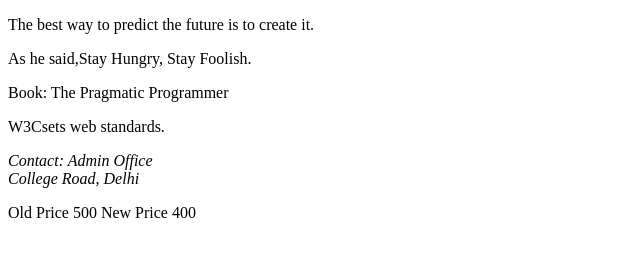
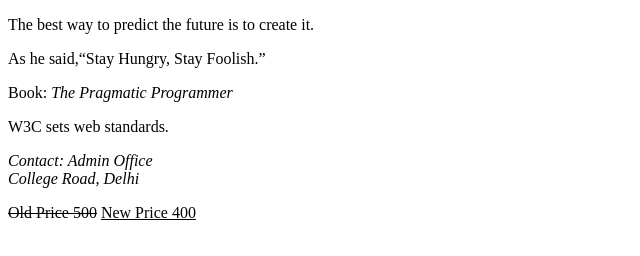
Before and after one commit to Yashpoonia05/WDW_0200, a plain HTML site: page Web Designing Workshop Assignment/Assignment 9/index.html in a window 1280 px wide. Shown: the full height of the page, 0-640 px from the left. Drawn offline with Linux system fonts and the light colour scheme.

```diff
--- a/Web Designing Workshop Assignment/Assignment 9/index.html
+++ b/Web Designing Workshop Assignment/Assignment 9/index.html
@@ -7,14 +7,14 @@
 </head>
 <body>
    <p>The best way to predict the future is to create it.</p>
-   <p>As he said,Stay Hungry, Stay Foolish.</p>
-   <p>Book: The Pragmatic Programmer</p>
-   <p>W3Csets web standards.</p>
+   <p>As he said,<q>Stay Hungry, Stay Foolish.</q></p>
+   <p>Book: <cite>The Pragmatic Programmer</cite></p>
+   <p>W3C sets web standards.</p>
    <address>
     Contact: Admin Office<br>
     College Road, Delhi<br>
    </address>
-   <p>Old Price 500 New Price 400</p>
+   <p><s>Old Price 500</s> <u>New Price 400</u></p>
 
 </body>
 </html>
```
